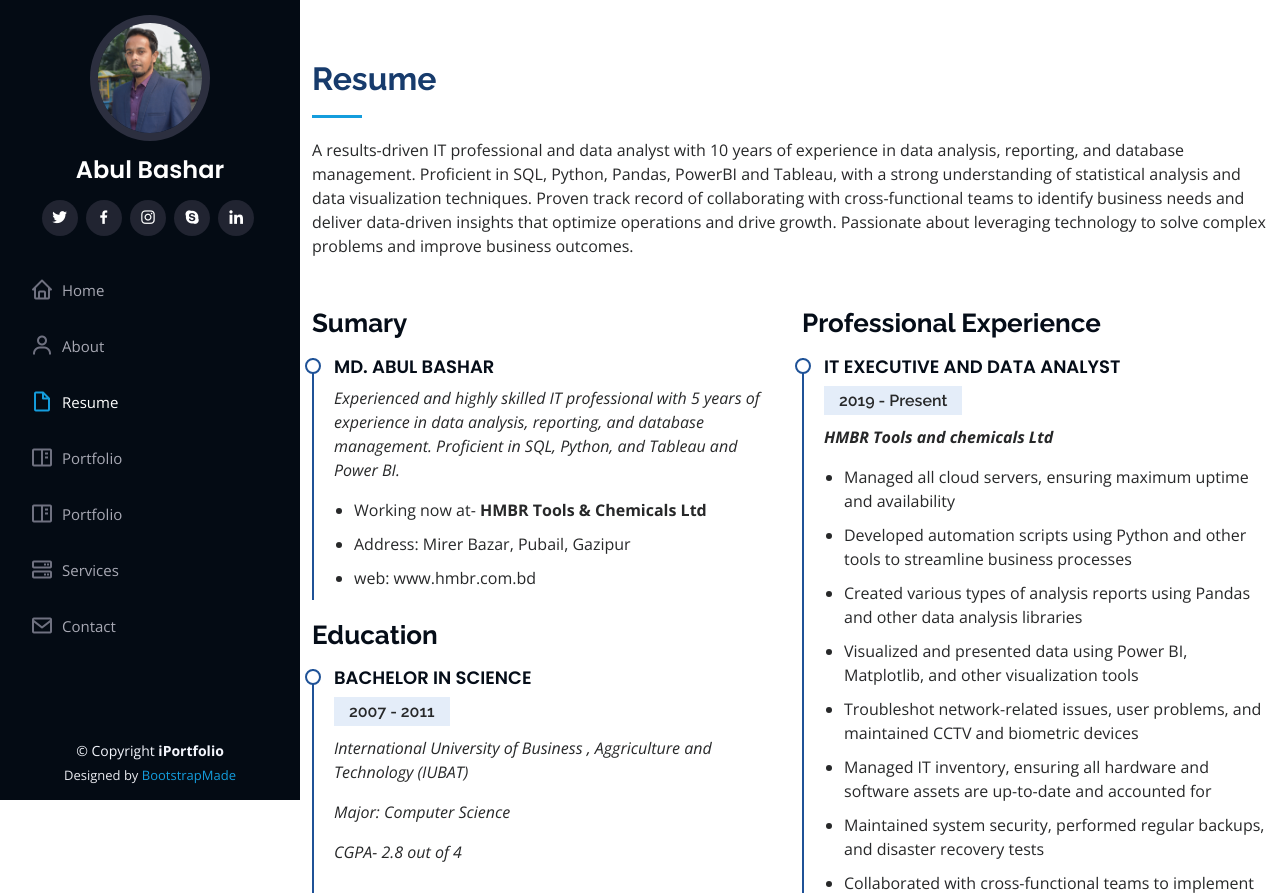
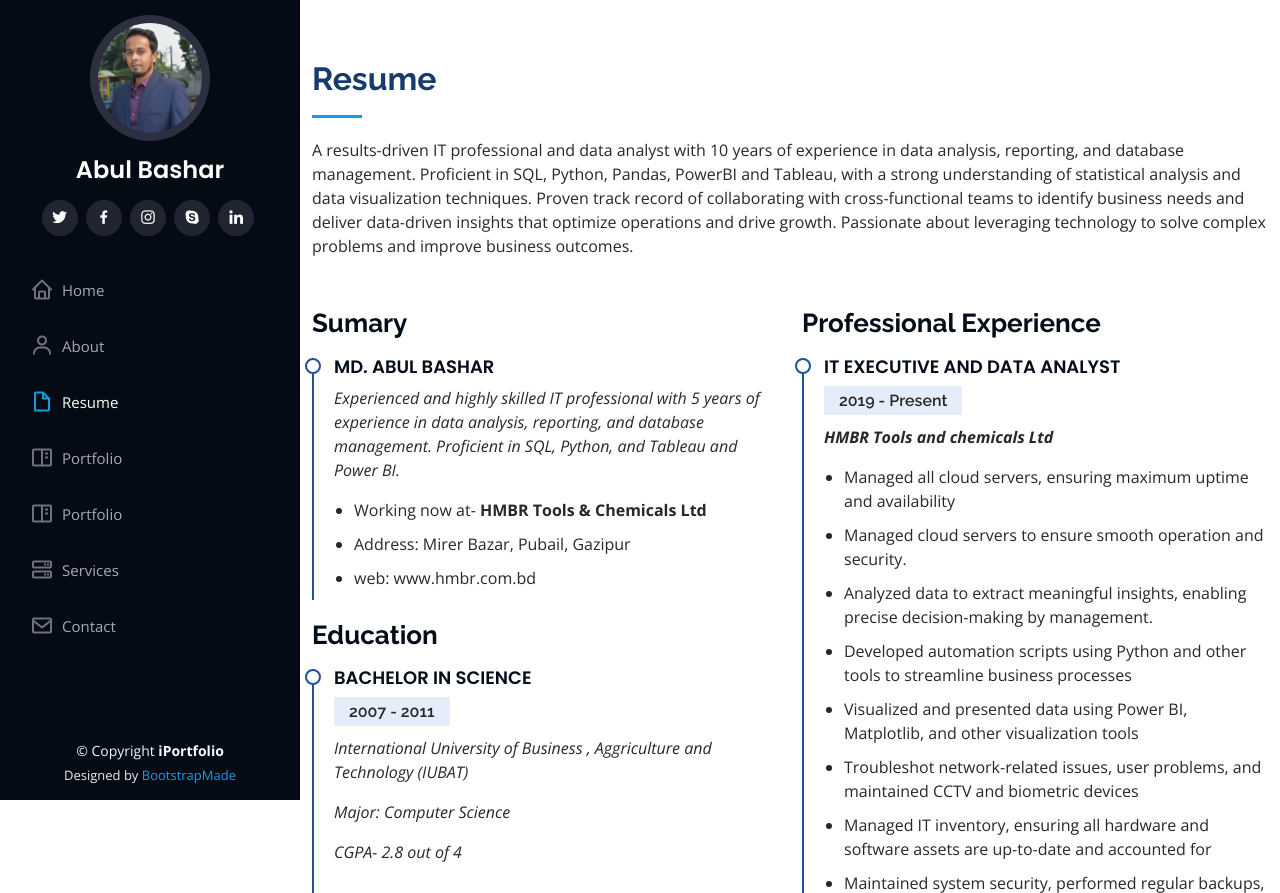
Before and after one commit to Bashar-The-Coder/portfolio, a Django app: page /resume/ in a window 1280 px wide. Shown: the top 893 px of the page. Run offline with Django 4.2, Linux system fonts and the light colour scheme; some libraries are stand-ins or nearby versions.

Commit message:
resume change

```diff
--- a/templates/main/resume.html
+++ b/templates/main/resume.html
@@ -90,8 +90,9 @@
             <p><em><b> HMBR Tools and chemicals Ltd </b></em></p>
             <ul>
               <li>Managed all cloud servers, ensuring maximum uptime and availability</li>
+              <li>Managed cloud servers to ensure smooth operation and security.</li>
+              <li>Analyzed data to extract meaningful insights, enabling precise decision-making by management.</li>
               <li>Developed automation scripts using Python and other tools to streamline business processes</li>
-              <li>Created various types of analysis reports using Pandas and other data analysis libraries</li>
               <li>Visualized and presented data using Power BI, Matplotlib, and other visualization tools</li>
               <li>Troubleshot network-related issues, user problems, and maintained CCTV and biometric devices</li>
               <li>Managed IT inventory, ensuring all hardware and software assets are up-to-date and accounted for</li>
```
